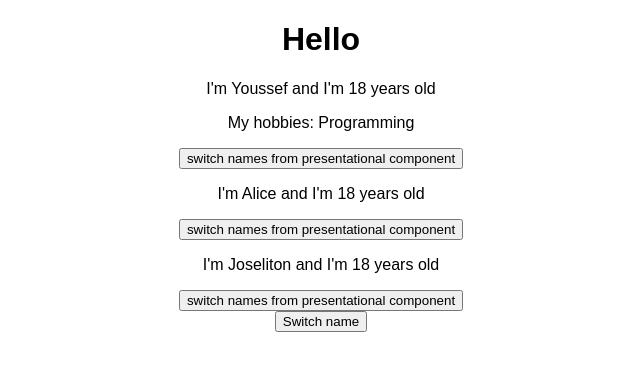
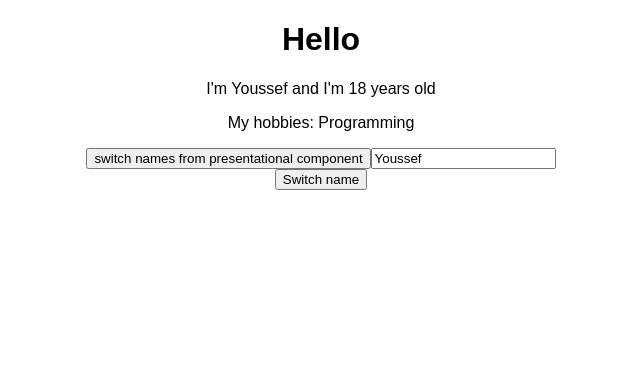
Before and after one commit to youssef-md/The-Burger-Builder, a React (Create React App) app: page / in a window 1280 px wide. Shown: the top 370 px of the page, without its empty margins (319-959 px from the left). Built offline with nearby package versions, Linux system fonts and the light colour scheme.

Commit message:
Using input and changing state when the onChage from the input is activated

```diff
--- a/src/App.js
+++ b/src/App.js
@@ -6,18 +6,22 @@ class App extends Component {
 
   state = {
     persons: [
-      { name: 'Youssef', age: 18 },
-      { name: 'Alice', age: 19},
-      { name: 'Joseliton', age: 20}
+      { name: 'Youssef', age: 18 }
     ]
   }
 
-  switchNameHandler = (name1, name2, name3) => {
+  switchNameHandler = (newName) => {
     this.setState({
       persons: [
-        { name: name1, age: 18 },
-        { name: name2, age: 19},
-        { name: name3, age: 20}
+        { name: newName, age: 18 },
+      ]
+    })
+  }
+
+  nameChangedHandler = (event) => {
+    this.setState({
+      persons: [
+        { name: event.target.value, age: 18 }
       ]
     })
   }
@@ -29,19 +33,12 @@ class App extends Component {
         <Person
           name = { this.state.persons[0].name }
           age = { this.state.persons[0].age }
-          click = { this.switchNameHandler.bind(this, 'YouYou', 'AliAli', 'ZéZé') }>
+          click = { this.switchNameHandler.bind(this, 'YouYou', 'AliAli', 'ZéZé') }
+          changed = {this.nameChangedHandler} >
             My hobbies: Programming
         </Person>
 
-        <Person
-          name = { this.state.persons[1].name }
-          age = { this.state.persons[0].age } />
-
-        <Person
-          name = { this.state.persons[2].name }
-          age = { this.state.persons[0].age } />
-
-        <button onClick = { () => this.switchNameHandler('Yousssef', 'AAAlice', 'Jooose') }>Switch name</button>
+        <button onClick = { () => this.switchNameHandler('Yousssef') }>Switch name</button>
       </div>
     );
 
--- a/src/Person/Person.js
+++ b/src/Person/Person.js
@@ -6,6 +6,7 @@ const Person = (props) => {
       <p>I'm { props.name } and I'm { props.age } years old</p>
       <p>{ props.children }</p>
       <button onClick = { props.click }>switch names from presentational component</button>
+      <input type = "text" onChange = {props.changed} value = {props.name}/>
     </div>
   )
 }
```
